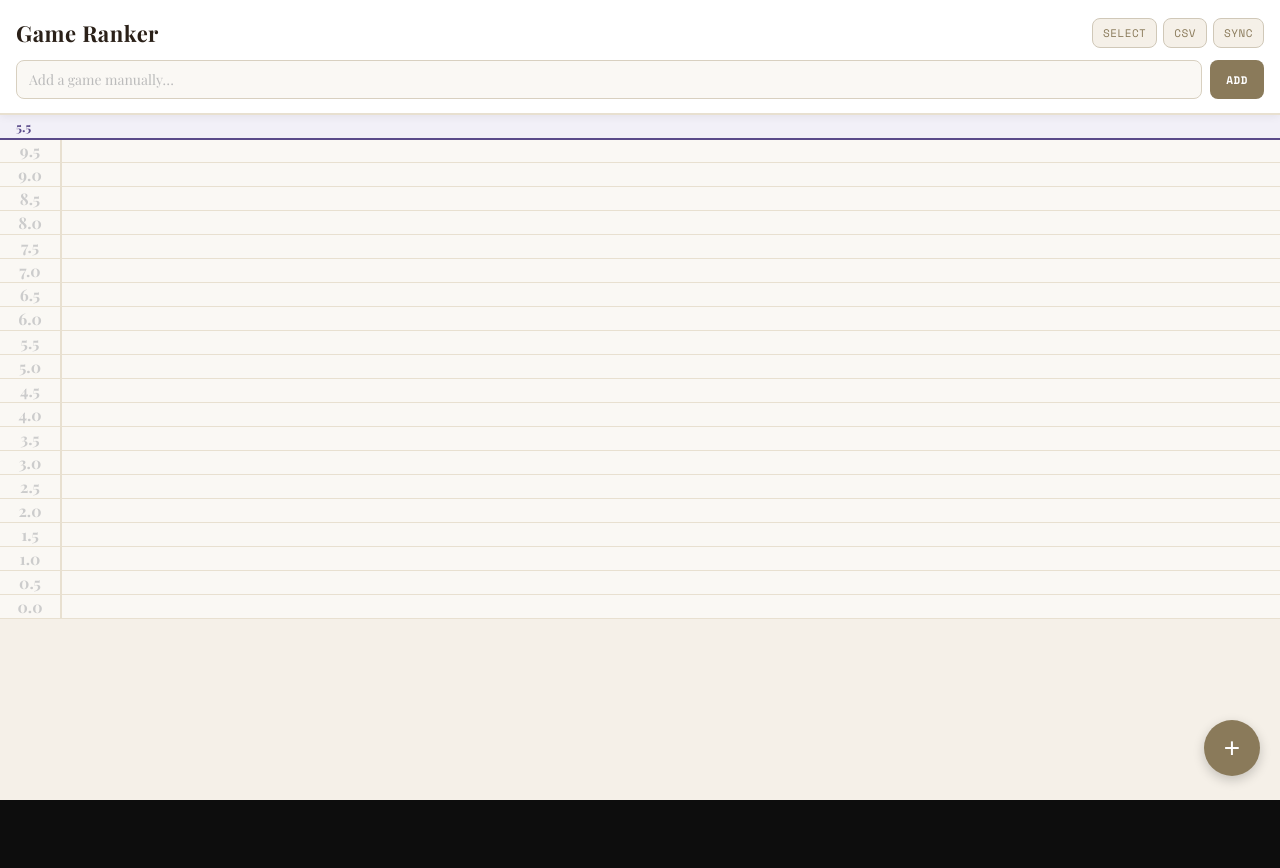
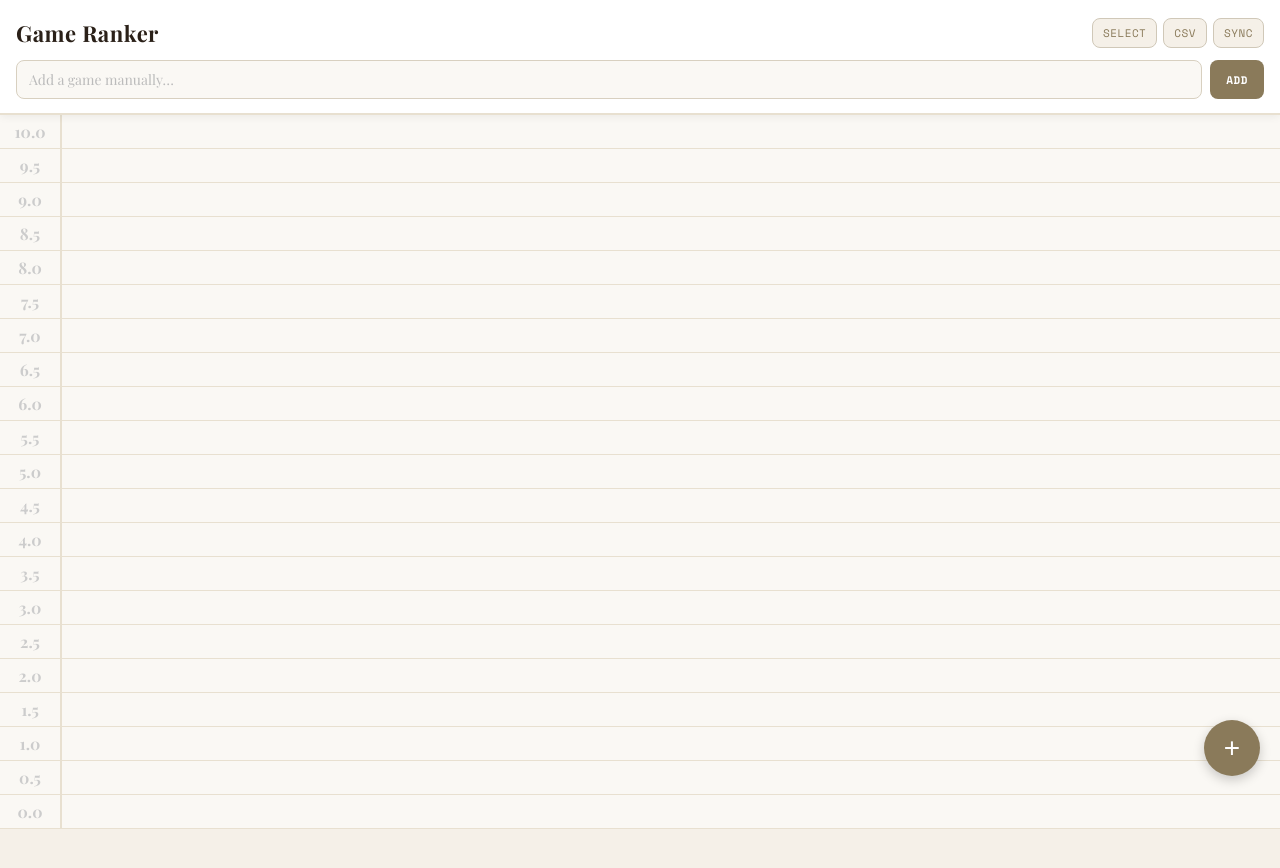
Before and after one commit to jerjerbinks90/game-ranker, a React (Vite) app: page / in a window 1280 px wide. Shown: the top 868 px of the page. Before the commit the page ends 800 px from the top, so only its background shows below. Built offline with nearby package versions, Linux system fonts and the light colour scheme.

Commit message:
sticky score labels instead of separate banner

```diff
--- a/src/App.jsx
+++ b/src/App.jsx
@@ -316,10 +316,7 @@ export default function App() {
           onDragOver={(e) => onDragOver(e, bucket, null)}
           onDrop={(e) => onDrop(e, bucket, null)}
           style={{
-            width: 62, flexShrink: 0, display: "flex", alignItems: "center", justifyContent: "center",
-            fontFamily: "'Playfair Display', serif", fontWeight: 700,
-            fontSize: isUnrankedBucket ? 18 : 16,
-            color: isEmpty && !held ? "#ccc" : color,
+            width: 62, flexShrink: 0, display: "flex", alignItems: "flex-start", justifyContent: "center",
             borderRight: `2px solid ${isEmpty && !held ? "#e8e0d0" : color + "55"}`,
             background: isEmpty && !held ? "#faf8f4" : bg,
             cursor: held && !selectMode ? "pointer" : "default",
@@ -327,7 +324,15 @@ export default function App() {
             userSelect: "none",
           }}
         >
-          {label}
+          <div style={{
+            position: "sticky", top: headerHeight + 2,
+            fontFamily: "'Playfair Display', serif", fontWeight: 700,
+            fontSize: isUnrankedBucket ? 18 : 16,
+            color: isEmpty && !held ? "#ccc" : color,
+            padding: "6px 0",
+          }}>
+            {label}
+          </div>
         </div>
 
         <div
@@ -583,25 +588,6 @@ export default function App() {
       <div style={{ paddingBottom: 60 }} onClick={(e) => {
         if (held && !selectMode && e.target === e.currentTarget) setHeld(null);
       }}>
-        {/* Sticky bucket indicator - fixed bar below header */}
-        {currentBucket && currentBucket !== "unranked" && (
-          <div style={{
-            position: "fixed", top: headerHeight, left: 0, right: 0, zIndex: 49,
-            background: scoreBg(parseFloat(currentBucket)),
-            borderBottom: `2px solid ${scoreColor(parseFloat(currentBucket))}`,
-            padding: "3px 16px",
-            display: "flex", alignItems: "center",
-            transition: "background 0.15s, border-color 0.15s",
-          }}>
-            <span style={{
-              fontFamily: "'Playfair Display', serif", fontWeight: 700,
-              fontSize: 13, color: scoreColor(parseFloat(currentBucket)),
-            }}>
-              {parseFloat(currentBucket).toFixed(1)}
-            </span>
-          </div>
-        )}
-
         {(unranked.length > 0 || (held && held.bucket !== "unranked")) && (
           <div>{renderBucket("unranked", "?", "#888", true)}</div>
         )}
```
